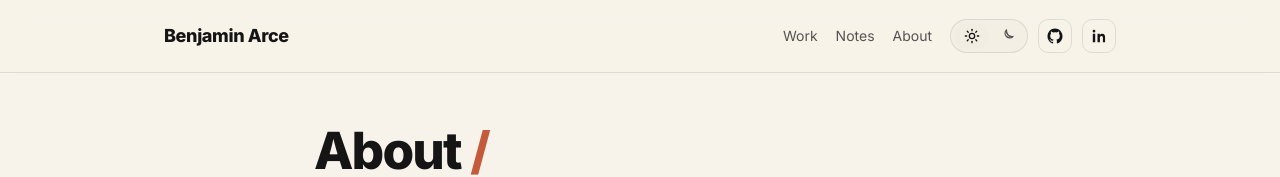
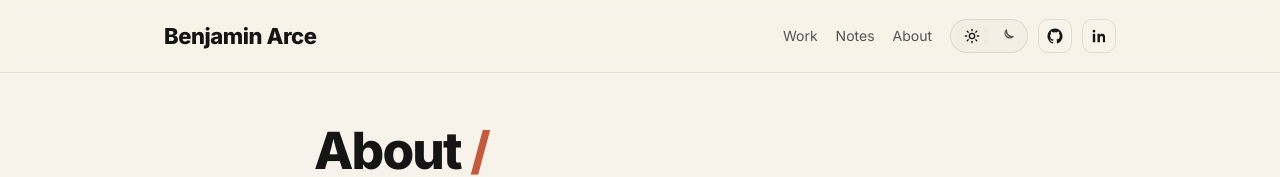
Before and after one commit to benjaminarce-cloud/arcev2-portfolio, a Next.js app: page /about in a window 1280 px wide. Shown: the top 177 px of the page. Built offline with nearby package versions, Linux system fonts and the light colour scheme.

Commit message:
Update globals.css

```diff
--- a/src/app/globals.css
+++ b/src/app/globals.css
@@ -122,7 +122,7 @@ a {
 }
 
 .brand {
-  font-size: clamp(18px, 1.3vw, 22px);
+  font-size: clamp(22px, 1.7vw, 26px);
   font-weight: 800;
   letter-spacing: -0.02em;
   line-height: 1;
```
